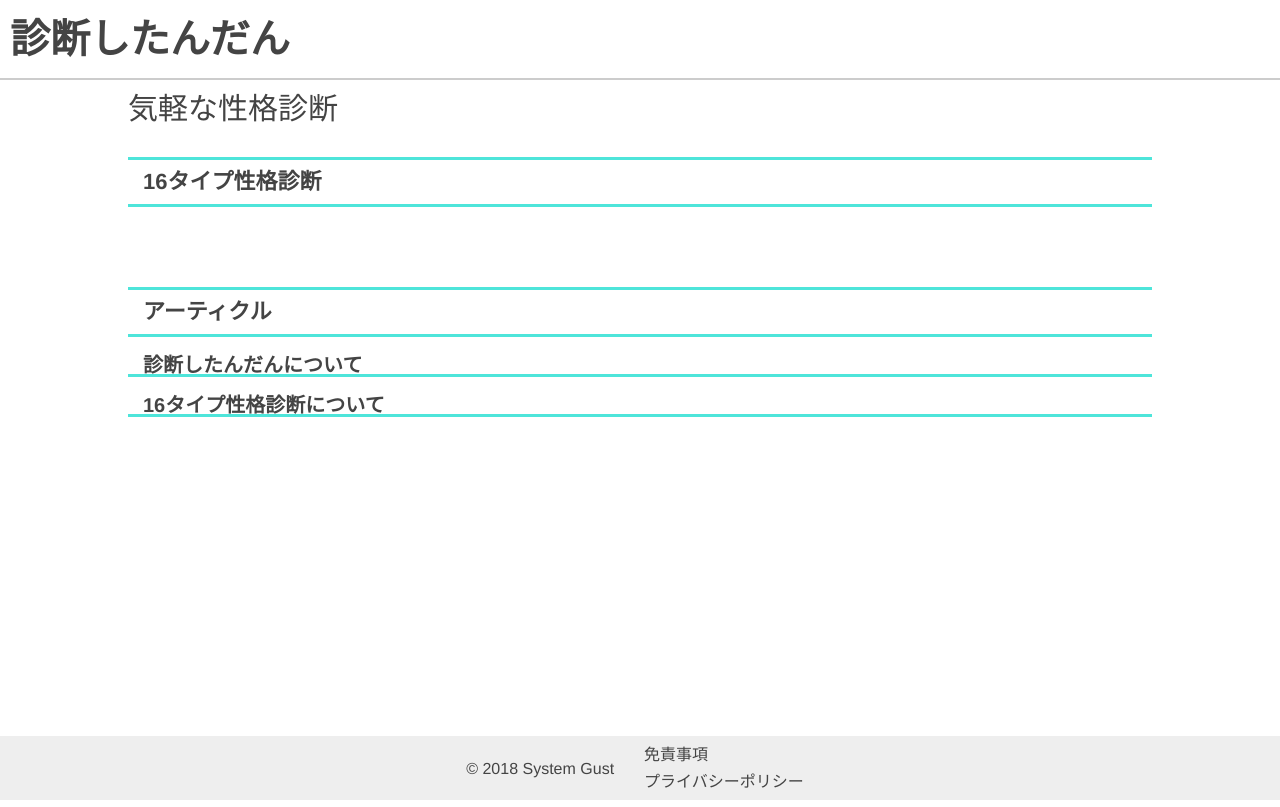
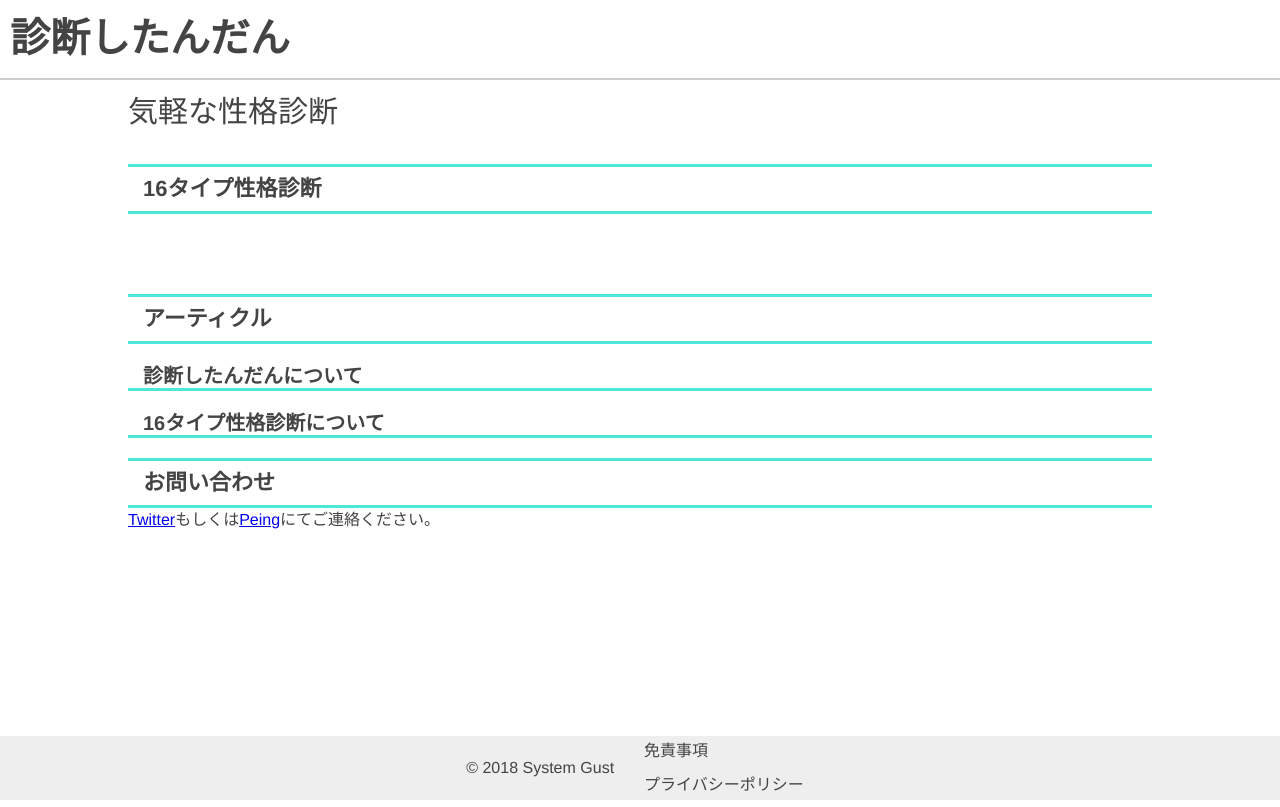
Before and after one commit to noots-val/shindan_dev, a Django app: template templates/common/index.html in a window 1280 px wide. Run offline with Django 3.2, Linux system fonts and the light colour scheme; the template is opened without the code that fills it, so the values that code supplies are empty; some libraries are stand-ins or nearby versions; some web fonts are replaced.

Commit message:
お問い合わせの追加と微調整

```diff
--- a/static/shindan/css/basic/basic.css
+++ b/static/shindan/css/basic/basic.css
@@ -13,5 +13,5 @@ html {
 body {
   color: #444444;
   font-size: 1.6rem;
-  line-height: 1.7rem;
+  line-height: 2.4rem;
 }
--- a/templates/common/article.html
+++ b/templates/common/article.html
@@ -26,8 +26,5 @@
 {% endautoescape %}
 {% endblock %}
 
-{% block modal %}
-{% endblock %}
-
 {% block js %}
 {% endblock %}
--- a/templates/common/index.html
+++ b/templates/common/index.html
@@ -61,6 +61,10 @@
     </ul>
 </div>
 
+<h2 class="h2_label">お問い合わせ</h2>
+<a href="https://twitter.com/Noots_Val">Twitter</a>もしくは<a href="https://peing.net/ja/noots_val">Peing</a>にてご連絡ください。
+
+
 {% endblock %}
 
 {% block js %}
```
